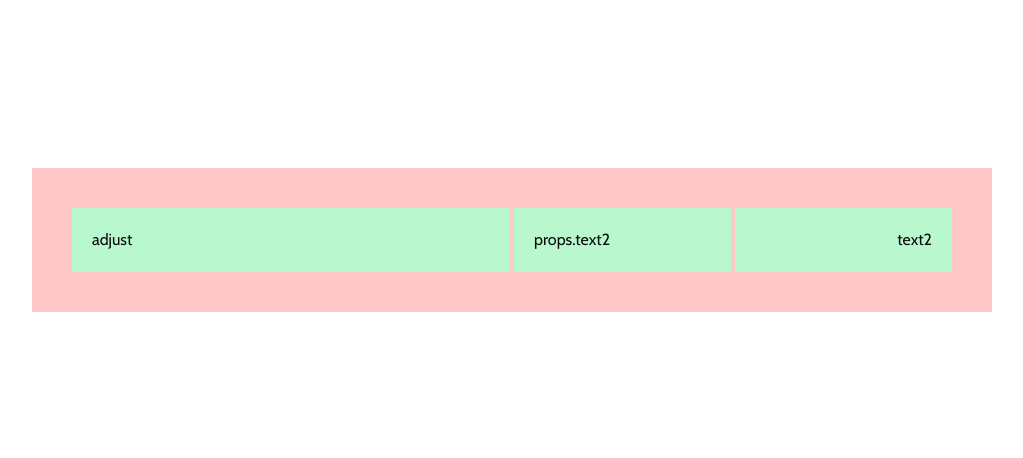
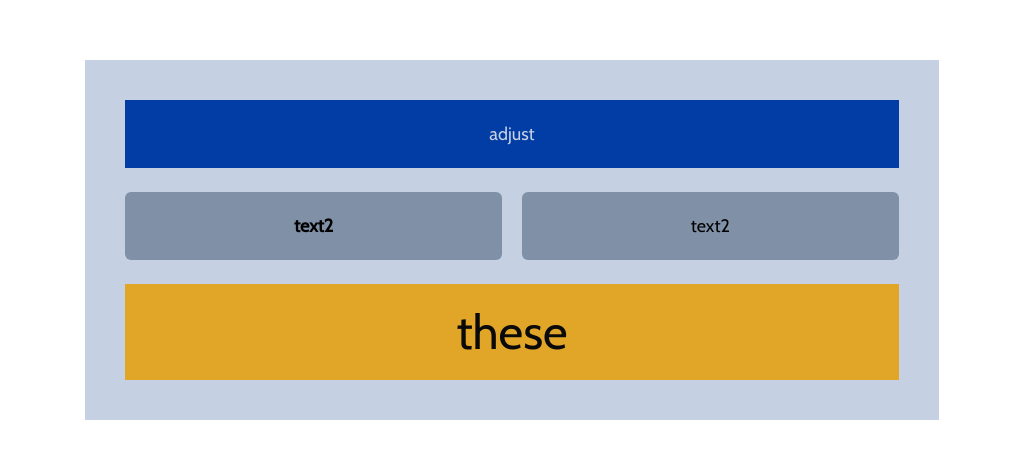
Before and after one commit to acm-ucr/agsm-website, a Next.js app: page / in a window 1280 px wide. Shown: the part 160-618 px from the top of the page, without its empty margins (128-1151 px from the left). Built offline with nearby package versions, Linux system fonts and the light colour scheme.

Commit message:
Completed Example Component

```diff
--- a/src/components/Example.tsx
+++ b/src/components/Example.tsx
@@ -1,10 +1,21 @@
 const Example = (props: { text1: string; text2: string; text3: string }) => {
   return (
-    <div className="flex w-3/4 items-center gap-1 bg-red-200 p-10">
-      <div className="w-1/2 bg-green-200 p-5 text-left">{props.text1}</div>
-      <div className="flex w-1/2 flex-row gap-1">
-        <div className="w-full bg-green-200 p-5 text-left">props.text2</div>
-        <div className="w-full bg-green-200 p-5 text-right">{props.text2}</div>
+    <div className="bg-agsm-blue-100 flex w-2/3 flex-col items-center gap-6 p-10">
+      <div className="bg-agsm-blue-200 text-agsm-blue-100 w-full p-5 text-center text-lg font-medium">
+        {props.text1}
+      </div>
+
+      <div className="flex w-full flex-row gap-5">
+        <div className="bg-agsm-blue-300 w-1/2 rounded-sm p-5 text-center text-lg font-bold text-black">
+          {props.text2}
+        </div>
+        <div className="bg-agsm-blue-300 w-1/2 rounded-sm p-5 text-center text-lg text-black">
+          {props.text2}
+        </div>
+      </div>
+
+      <div className="bg-agsm-yellow-200 w-full p-6 text-center text-5xl">
+        {props.text3}
       </div>
     </div>
   );
```
